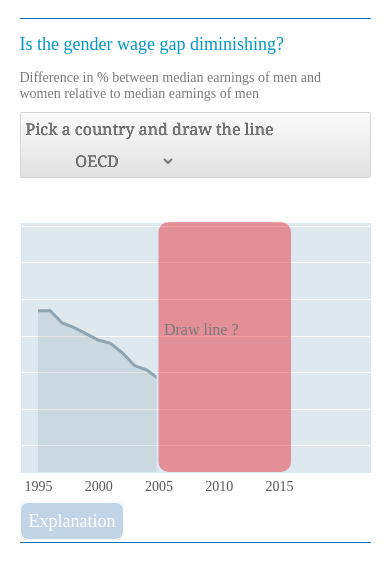
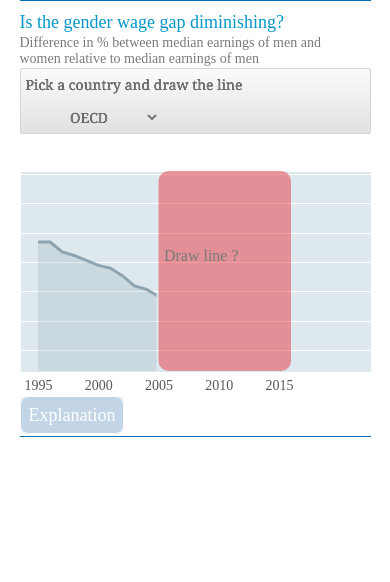
Before and after one commit to gitvfd/draw-it-with-country-selector, a plain HTML site: page index.html in a window 390 px wide. Drawn offline with Linux system fonts and the light colour scheme.

Commit message:
T4 integration part2

```diff
--- a/script.js
+++ b/script.js
@@ -18,7 +18,7 @@ function drawTheLine (ISO){
 
   var heightChart=400;
   if(sel.node().offsetWidth<700)
-    heightChart=250;
+    heightChart=200;
 
   var c = d3.conventions({
     parentSel: sel,
--- a/style.css
+++ b/style.css
@@ -80,7 +80,6 @@ body {
 }
 
 #guesswhat .guide{
-
     border-radius: 7px;
     padding: 10px 20px 10px 20px;
     font : 16px Arial ; color:#ffffff;
@@ -131,13 +130,13 @@ body {
 #guesswhat .explanation {
     display:none;
 }
+
 #guesswhat .explanation-done {
 font-family: TheSerif;font-size: 18px;font-weight: 300;color:  #ffffff;
 text-align: center;
 background-color: #0F8FD9;
 border-radius: 7px;
 padding: 10px 20px 10px 20px;
-
 }
 
 .drawChart{
@@ -259,31 +258,40 @@ path{
 @media all and (max-width: 700px) {
 
 
+    .drawChart{
+      padding: 1px 0px 0px 0px;
+    }
+
     .dropdown_text{
-    font-size: 16px;
+        font-size: 14px;
     }
 
     #country_dropdown{
-    font-size: 16px;
+        font-size: 14px;
     }
 
     #country_sel{
       line-height: 200%;
-  margin-bottom:5px;
+      margin-bottom:2px;
     }
     #guesswhat .title{
         font : 18px Caecilia lt bold;
+        padding: 1px 10px 1px 0px;
 
     }
 
     #guesswhat .subtitle{
         font : 14px TheSerif; color:#7A7A7A;
+        padding: 1px 10px 1px 0px;
     }
 
     #guesswhat .explanation-done {
         font-family: TheSerif;font-size: 14px;font-weight: 300;color:  #ffffff;
     }
 
+    .y.axis  text {
+    font : 12px TheSerif; fill:#575757;
+    }
     .dataLabel {
         font-size: 14px;
     }
```
Also changed, not shown: index.html (+0 -2 lines). Lines whose indentation alone changed are shown as unchanged.
